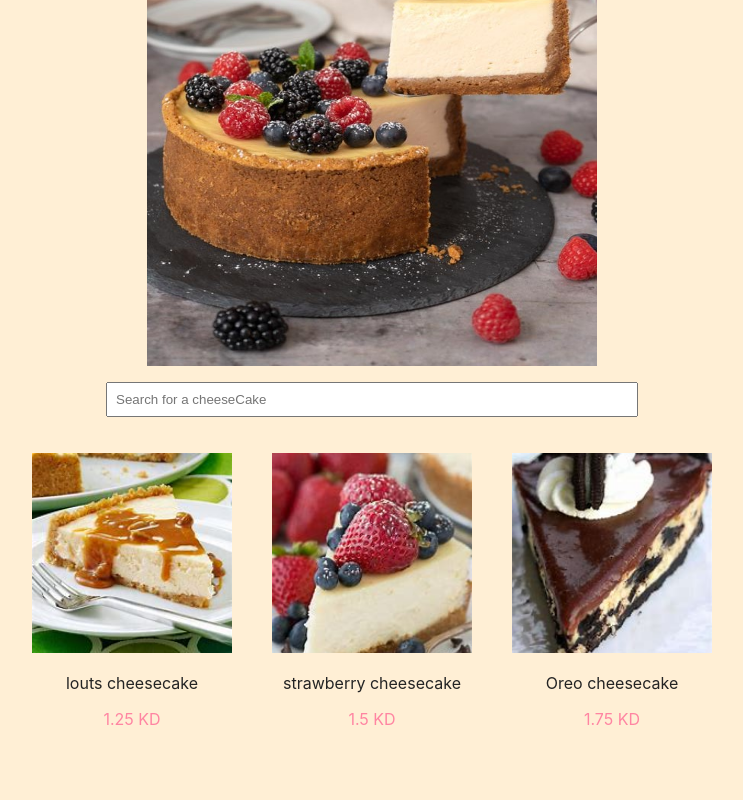
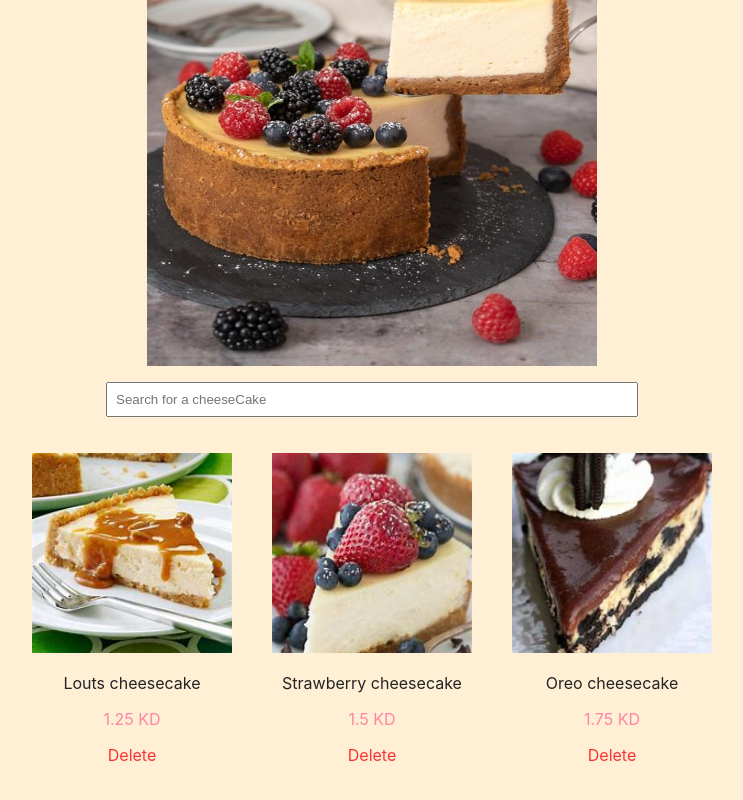
Before and after one commit to Asmaa-Alotaibi/cheesecake-repo, a React (Create React App) app: page / in a window 1280 px wide. Shown: the part 236-1036 px from the top of the page, without its empty margins (268-1011 px from the left). Before the commit the page ends 1001 px from the top, so only its background shows below. Built offline with nearby package versions, Linux system fonts and the light colour scheme.

Commit message:
del solved !

```diff
--- a/src/App.js
+++ b/src/App.js
@@ -1,28 +1,57 @@
+import { useState } from "react";
+import photo1 from "./Cheesecake.jpg";
+import items from "./item";
+
+//styles
 import { GlobalStyle, ThemeButton, Title, BigImg } from "./styles";
-import photo1 from "./Cheesecake.jpg";
+import { ThemeProvider } from "styled-components";
+//components
 import ItemList from "./components/ItemList";
-import { ThemeProvider } from "styled-components";
-import { useState } from "react";
+import ItemDetail from "./components/ItemDetail";
 
 const theme = {
   light: {
     mainColor: "#242424", // main font color
     backgroundColor: "papayawhip", // main background color
     pink: "#ff85a2",
+    red: "#ff3232",
   },
   dark: {
     mainColor: "#fefafb", // main font color
     backgroundColor: "#242424", // main background color
     pink: "#ff85a2",
+    red: "#ff3232",
   },
 };
 
 function App() {
+  const [_items, setItems] = useState(items);
+
+  const deleteitem = (itemId) => {
+    const updateitems = _items.filter((e) => e.id !== itemId);
+    setItems(updateitems);
+  };
+
   const [currentTheme, setCurrentTheme] = useState("light");
-
   const toggleTheme = () =>
     setCurrentTheme(currentTheme === "light" ? "dark" : "light");
 
+  const [item, setItem] = useState(null);
+
+  const setView = () => {
+    if (item)
+      return (
+        <ItemDetail
+          cakeObject={item}
+          setItem={setItem}
+          deleteitem={deleteitem}
+        />
+      );
+    else
+      return (
+        <ItemList items={_items} setItem={setItem} deleteitem={deleteitem} />
+      );
+  };
   return (
     <ThemeProvider theme={theme[currentTheme]}>
       <GlobalStyle />
@@ -34,7 +63,7 @@ function App() {
         <Title>Yammy CheeseCake just for you...</Title>
         <BigImg src={photo1} alt="cheesecake shop" />
       </div>
-      <ItemList />
+      {setView()}
     </ThemeProvider>
   );
 }
--- /dev/null
+++ b/src/components/ItemDetail.js
@@ -0,0 +1,30 @@
+import React from "react";
+import items from "../item";
+import { GoBackButton, DetailWrapper } from "../styles";
+import DeleteButton from "./buttons/DeleteButton";
+
+const ItemDetail = (props) => {
+  const cakeObject = props.cakeObject;
+
+  const handleDelete = (itemId) => {
+    props.deleteitem(itemId);
+    props.setItem();
+  };
+
+  return (
+    <>
+      <GoBackButton onClick={() => props.setItem(null)}>
+        Cheescake List
+      </GoBackButton>
+      <DetailWrapper>
+        <h1> {cakeObject.name}</h1>
+        <img src={cakeObject.imag} alt={cakeObject.name} />
+        <p> {cakeObject.description}</p>
+        <p>{cakeObject.price} KD</p>
+        <DeleteButton itemId={cakeObject.id} deleteitem={handleDelete} />
+      </DetailWrapper>
+    </>
+  );
+};
+
+export default ItemDetail;
--- a/src/components/ItemList.js
+++ b/src/components/ItemList.js
@@ -1,19 +1,25 @@
+import items from "../item";
+import { useState } from "react";
+//styles
+import { ListWrapper } from "../styles";
+//components
 import SingleItem from "./SingleItem";
-import items from "../item";
-import { ListWrapper } from "../styles";
 import SearchBar from "./SearchBar";
-import { useState } from "react";
 
-const ItemList = () => {
-  const [query, setQuery] = useState("");
-  const [_items, setItems] = useState(items);
-  const filteredItems = _items.filter((e) =>
-    e.name.toLocaleLowerCase().includes(query)
-  );
-  const itemList = filteredItems.map((e) => (
-    <SingleItem cakeObject={e} key={e.id} />
-  ));
-  console.log("filteredItems", filteredItems);
+const ItemList = (props) => {
+  const [query, setQuery] = useState(""); // to save whats written in the input box
+
+  const itemList = props.items //retrive only the one that match the query
+    .filter((e) => e.name.toLocaleLowerCase().includes(query))
+    .map((e) => (
+      <SingleItem
+        cake={e}
+        deleteitem={props.deleteitem}
+        setItem={props.setItem}
+        key={e.id}
+      />
+    ));
+
   return (
     <>
       <SearchBar setQuery={setQuery} />
--- a/src/components/SingleItem.js
+++ b/src/components/SingleItem.js
@@ -1,13 +1,21 @@
+import items from "../item";
 import { ItemWrapper } from "../styles";
+import DeleteButton from "./buttons/DeleteButton";
 
 const SingleItem = (props) => {
-  console.log(props);
+  const cake = props.cake;
+
   return (
     <ItemWrapper>
       {/* <p>{props.cakeObject.id}</p> */}
-      <img src={props.cakeObject.imag} alt={props.cakeObject.name} />
-      <p>{props.cakeObject.name}</p>
-      <p className="price-color">{props.cakeObject.price} KD</p>
+      <img
+        src={cake.imag}
+        alt={cake.name}
+        onClick={() => props.setItem(cake)}
+      />
+      <p>{cake.name}</p>
+      <p className="price-color">{cake.price} KD</p>
+      <DeleteButton itemId={cake.id} deleteitem={props.deleteitem} />
     </ItemWrapper>
   );
 };
--- /dev/null
+++ b/src/components/buttons/DeleteButton.js
@@ -0,0 +1,11 @@
+import React from "react";
+import { DeleteButtonStyled } from "../../styles";
+
+const DeleteButton = (props) => {
+  const itemId = props.itemId;
+  const handleDelete = () => {
+    props.deleteitem(itemId);
+  };
+  return <DeleteButtonStyled onClick={handleDelete}>Delete</DeleteButtonStyled>;
+};
+export default DeleteButton;
--- a/src/item.js
+++ b/src/item.js
@@ -1,21 +1,24 @@
 const items = [
   {
     id: 1,
-    name: "louts cheesecake",
+    name: "Louts cheesecake",
     price: 1.25,
     imag: "./louts.jpg",
+    description: "  very delicuos cheessecake",
   },
   {
     id: 2,
-    name: "strawberry cheesecake",
+    name: "Strawberry cheesecake",
     price: 1.5,
     imag: "./strawberry.jpg",
+    description: "  very tasty cheessecake",
   },
   {
     id: 3,
     name: "Oreo cheesecake",
     price: 1.75,
     imag: "./oreo.jpg",
+    description: "  don't miss this cheessecake",
   },
 ];
 
--- a/src/styles.js
+++ b/src/styles.js
@@ -5,6 +5,31 @@ body{
   color: ${(props) => props.theme.mainColor};
   background-color:${(props) => props.theme.backgroundColor};
 }
+`;
+const GoBackButton = styled.button`
+  font-size: 1em;
+  margin: 1.25em;
+  padding: 0.25em 1em;
+  border-radius: 3px;
+  color: ${(props) => props.theme.mainColor};
+  background-color: ${(props) => props.theme.backgroundColor};
+`;
+const DetailWrapper = styled.div`
+  display: block;
+  margin-left: auto;
+  margin-right: auto;
+  width: 80%;
+  img {
+    width: 30%;
+    float: left;
+  }
+
+  p {
+    vertical-align: middle;
+  }
+`;
+const DeleteButtonStyled = styled.p`
+  color: ${(props) => props.theme.red};
 `;
 const SearchBarStyled = styled.input`
   padding: 0.5rem;
@@ -54,6 +79,9 @@ const ItemWrapper = styled.div`
 `;
 export {
   GlobalStyle,
+  GoBackButton,
+  DeleteButtonStyled,
+  DetailWrapper,
   SearchBarStyled,
   ThemeButton,
   Title,
```
